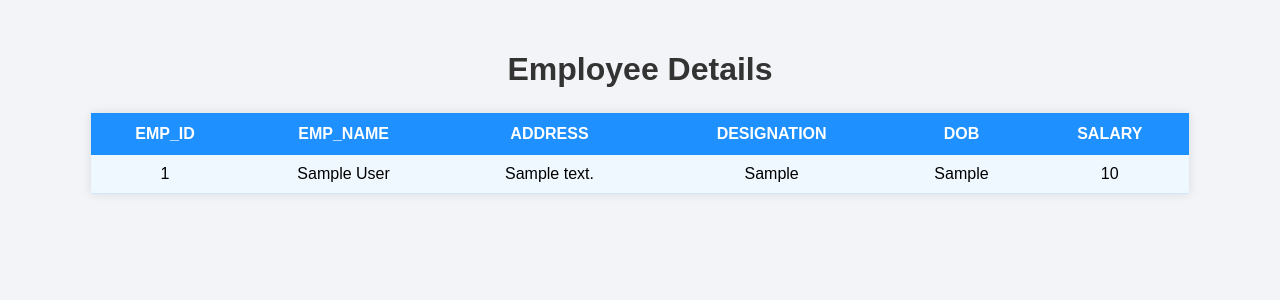
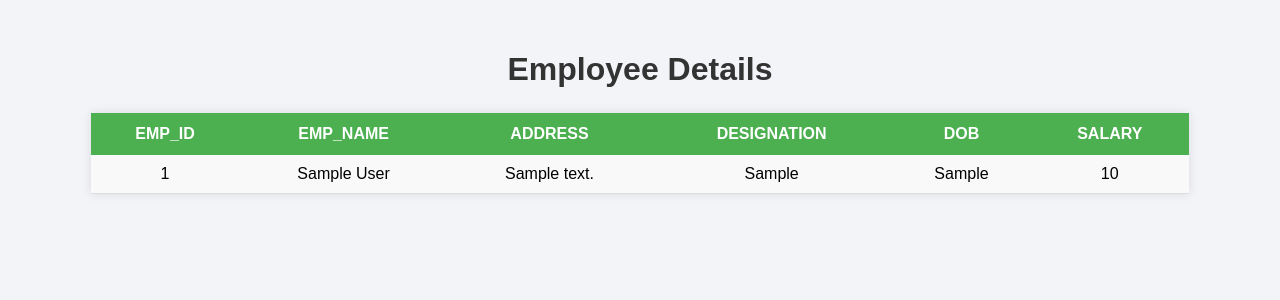
Before and after one commit to WaghmareKanchan/employee-list, a Flask app: page / in a window 1280 px wide. Shown: the top 300 px of the page. Run offline with Flask 3, Linux system fonts and the light colour scheme; tables that the repository leaves empty or names only in its code hold one stand-in row (values such as "Sample post").

Commit message:
add green theme

```diff
--- a/template/index.html
+++ b/template/index.html
@@ -26,7 +26,7 @@
         }
 
         th {
-            background: #1e90ff;     /* Bright clean blue */
+            background: #4CAF50;
             color: white;
             padding: 12px 10px;
             text-transform: uppercase;
@@ -35,15 +35,15 @@
         td {
             padding: 10px;
             text-align: center;
-            border-bottom: 1px solid #d0e7ff;
+            border-bottom: 1px solid #ddd;
         }
 
         tr:nth-child(even) {
-            background: #f0f8ff;     /* Very light blue */
+            background: #f9f9f9;
         }
 
         tr:hover {
-            background-color: #d6eaff;  /* Soft blue hover */
+            background-color: #d6f5d6;
             cursor: pointer;
         }
 
```
